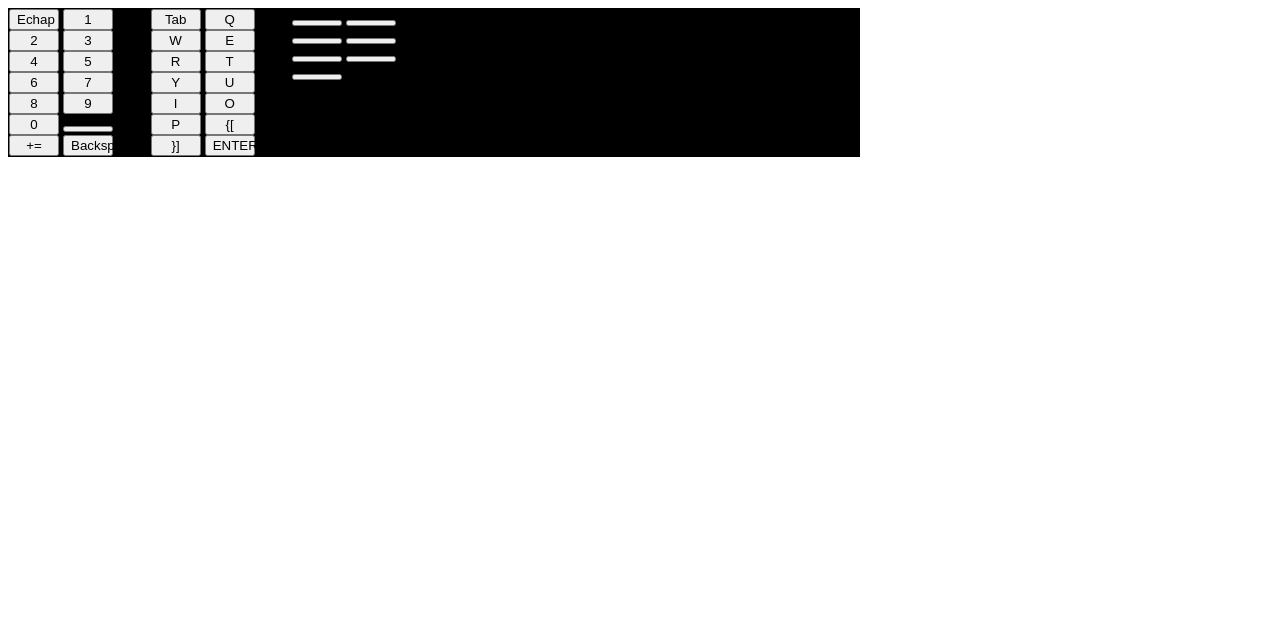
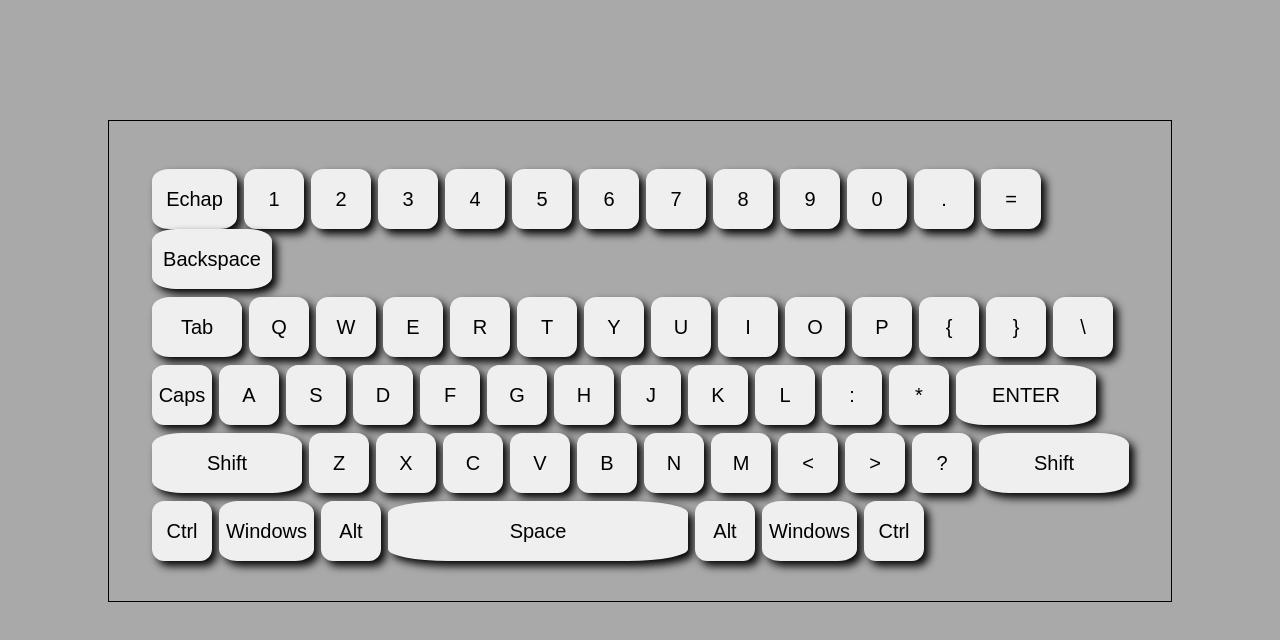
Before and after one commit to Coach241/keyboards, a plain HTML site: page key.html in a window 1280 px wide. Drawn offline with Linux system fonts and the light colour scheme.

Commit message:
première version

```diff
--- a/key.css
+++ b/key.css
@@ -1,11 +1,59 @@
 .main {
-    width: 850px;
+    color: white;
+    margin: 120px 100px;
     border: 1px solid black;
-    background-color: black;
-    color: white;
-    display: grid;
-    grid-template-columns: repeat(6, 1fr);
+    padding: 40px;
+    display: flex;
+    flex-direction: column;
+    align-items: center;
+    justify-content: center;
 }
 button {
-    width: 50px;
+    border-radius: 20%;
+    -webkit-border-radius: 20%;
+    -moz-border-radius: 20%;
+    -ms-border-radius: 20%;
+    -o-border-radius: 20%;
+    margin-left: 3px;
+    width: 60px;
+    height: 60px;
+    border: none;
+    box-shadow: 5px 5px 8px black;
+    font-size: 20px;
 }
+body {
+    background-color: darkgrey;
+    /* text-align: center; */
+}
+.ligne {
+    width: 100%;
+    height: 100%;
+}
+.un,
+.deux,
+.trois,
+.quatre,
+.cinq {
+    margin-top: 8px;
+}
+.echap {
+    width: 85px;
+}
+.backspace {
+    width: 120px;
+}
+.shift {
+    width: 150px;
+}
+.space {
+    width: 300px;
+}
+.enter {
+    width: 140px;
+}
+.tab {
+    width: 90px;
+}
+.windows {
+    width: 95px;
+}
--- a/key.html
+++ b/key.html
@@ -8,8 +8,8 @@
     </head>
     <body>
         <div class="main">
-            <div class="premiere">
-                <button>Echap</button>
+            <div class="ligne un">
+                <button class="echap">Echap</button>
                 <button>1</button>
                 <button>2</button>
                 <button>3</button>
@@ -20,12 +20,12 @@
                 <button>8</button>
                 <button>9</button>
                 <button>0</button>
-                <button></button>
-                <button><span>+<span>=</span></button>
-                <button>Backspace</button>
+                <button>.</button>
+                <button>=</button>
+                <button class="backspace">Backspace</button>
             </div>
-            <div class="deux">
-                <button>Tab</button>
+            <div class="ligne deux">
+                <button class="tab">Tab</button>
                 <button>Q</button>
                 <button>W</button>
                 <button>E</button>
@@ -36,20 +36,48 @@
                 <button>I</button>
                 <button>O</button>
                 <button>P</button>
-                <button><span>{</span><span>[</span></button>
-                <button><span>}</span><span>]</span></button>
-                <button>ENTER</button>
+                <button>{</button>
+                <button>}</button>
+                <button>\</button>
             </div>
-            <div class="trois">
-                <button></button>
-                <button></button>
-                <button></button>
-                <button></button>
-                <button></button>
-                <button></button>
-                <button></button>
+            <div class="ligne trois">
+                <button class="caps">Caps</button>
+                <button>A</button>
+                <button>S</button>
+                <button>D</button>
+                <button>F</button>
+                <button>G</button>
+                <button>H</button>
+                <button>J</button>
+                <button>K</button>
+                <button>L</button>
+                <button>:</button>
+                <button>*</button>
+                <button class="enter">ENTER</button>
             </div>
-
+            <div class="ligne quatre">
+                <button class="shift">Shift</button>
+                <button>Z</button>
+                <button>X</button>
+                <button>C</button>
+                <button>V</button>
+                <button>B</button>
+                <button>N</button>
+                <button>M</button>
+                <button><</button>
+                <button>></button>
+                <button>?</button>
+                <button class="shift">Shift</button>
+            </div>
+            <div class="ligne cinq">
+                <button>Ctrl</button>
+                <button class="windows">Windows</button>
+                <button>Alt</button>
+                <button class="space">Space</button>
+                <button>Alt</button>
+                <button class="windows">Windows</button>
+                <button>Ctrl</button>
+            </div>
         </div>
     </body>
 </html>
```
